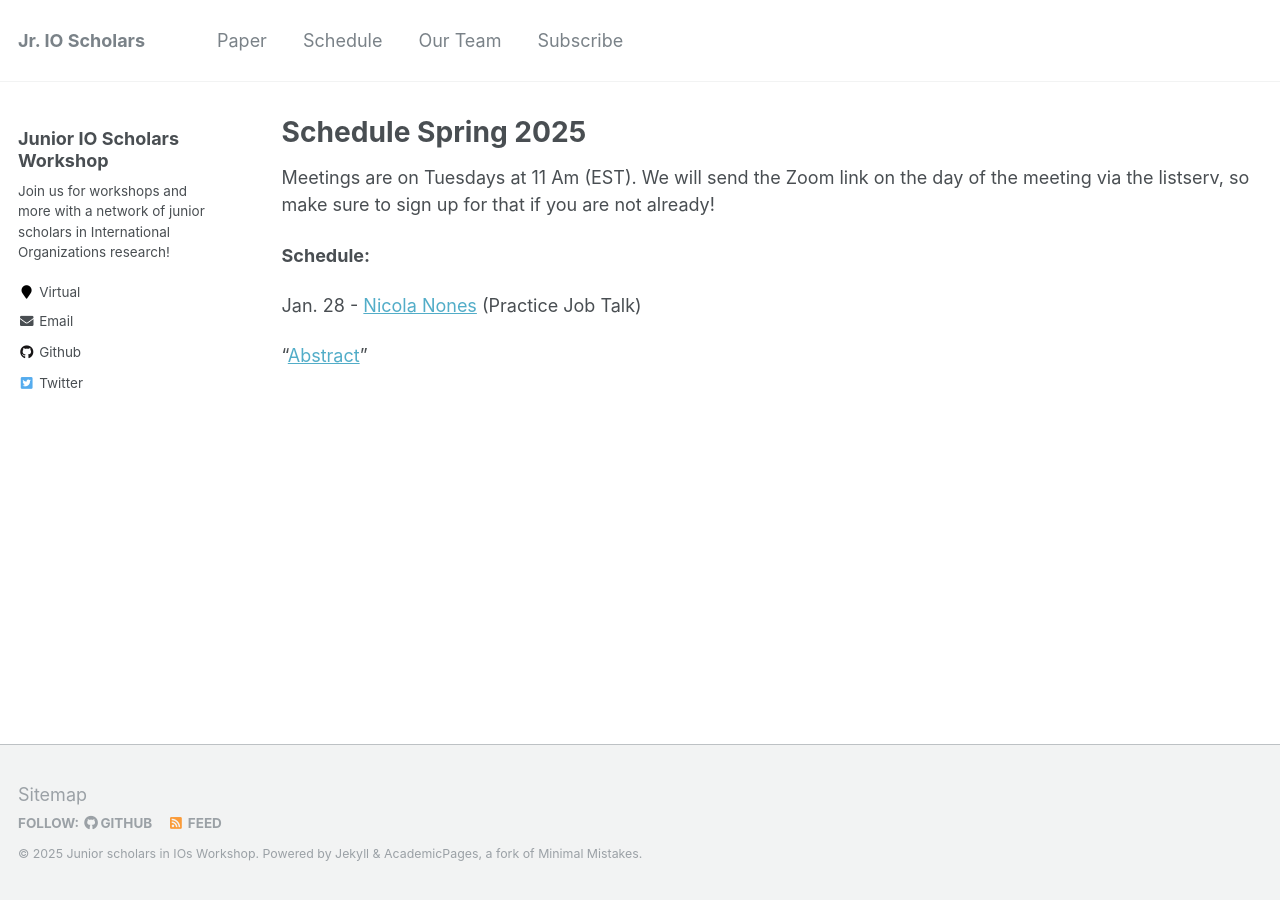
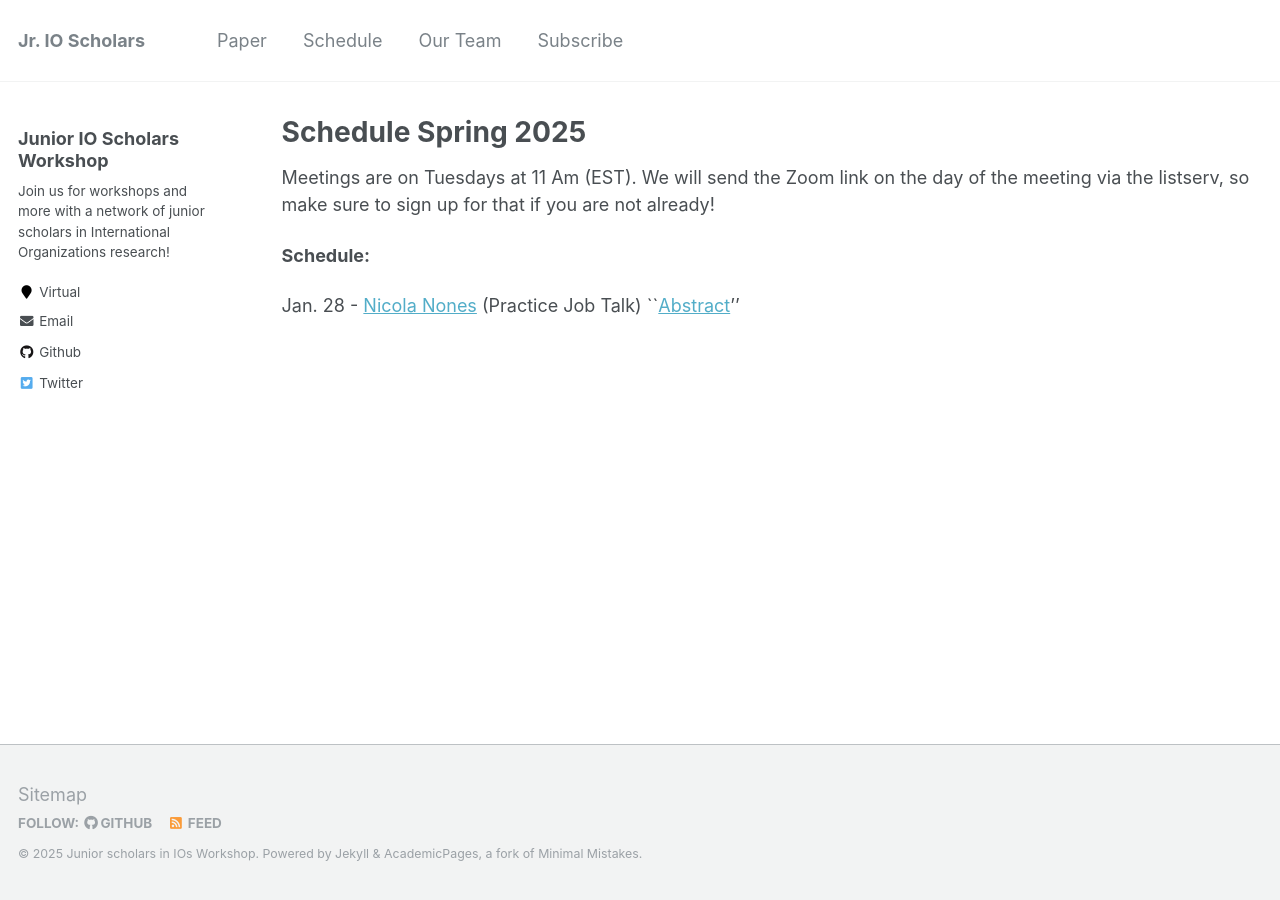
Before and after one commit to IO-workshop/IO-workshop.github.io, a Jekyll site: the page built from _pages/schedule.md, in a window 1280 px wide. Built offline with Jekyll 4.4.1, drawn with Linux system fonts in a browser that asks for light colours.

```diff
--- a/_pages/schedule.md
+++ b/_pages/schedule.md
@@ -8,9 +8,13 @@ Meetings are on Tuesdays at 11 Am (EST). We will send the Zoom link on the day o
 
 **Schedule:**
 
-Jan. 28 - [Nicola Nones](https://www.nicolanones.com/) (Practice Job Talk)
+Jan. 28 - [Nicola Nones](https://www.nicolanones.com/) (Practice Job Talk) ``[Abstract](https://io-workshop.github.io/files/Nones_abstract_2025)''
 
-"[Abstract](https://io-workshop.github.io/files/Nones_abstract_2025)"
+
+
+
+
+
 
 
 <!--
```
